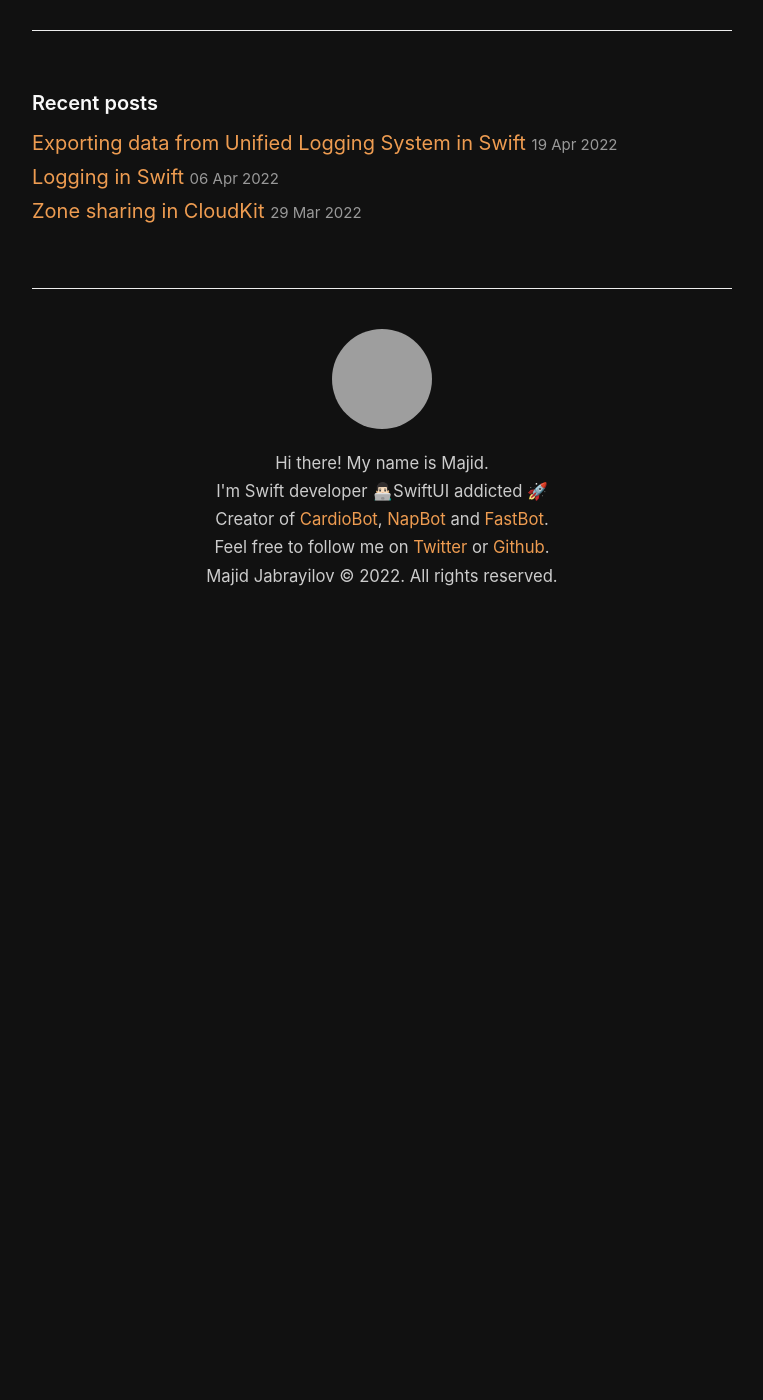
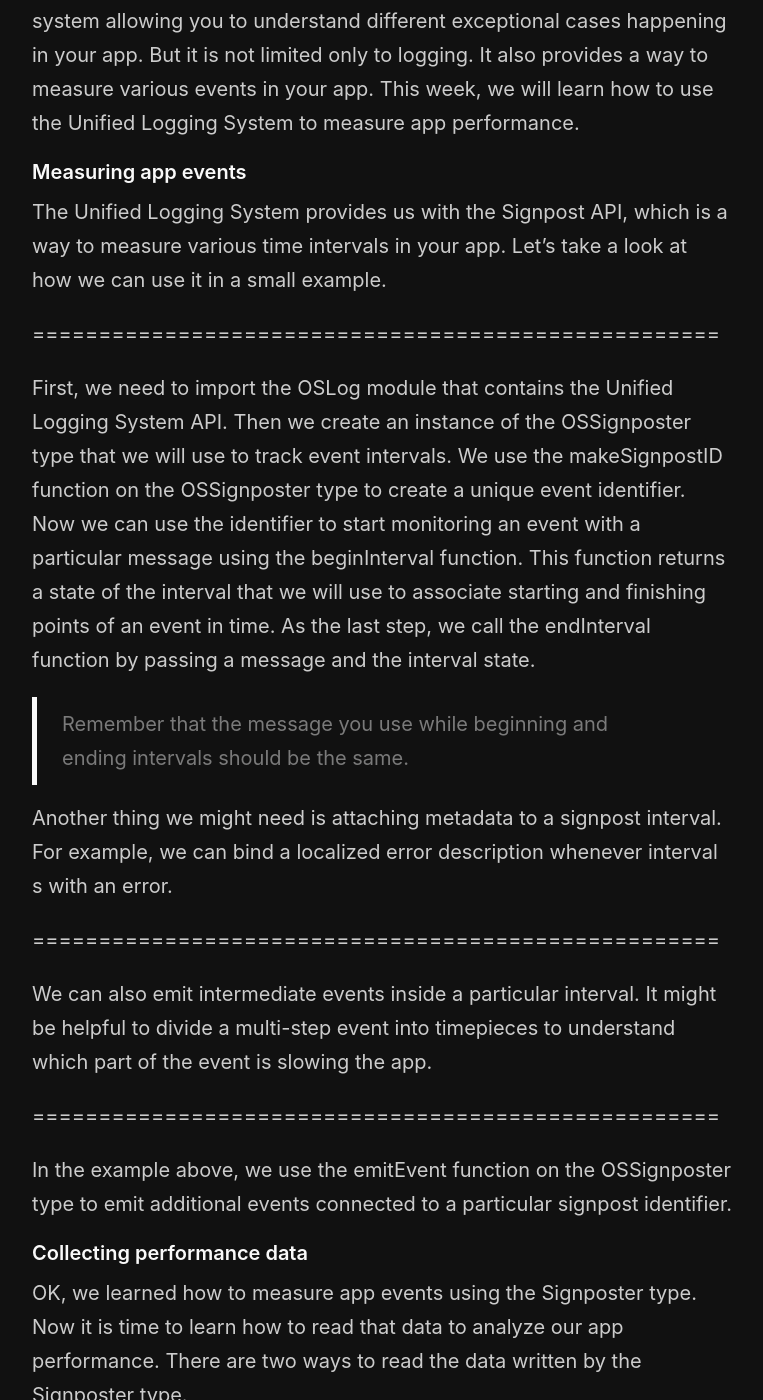
Before and after one commit to mecid/mecid.github.io, a Jekyll site: the page built from _posts/2022-05-04-measuring-app-performance-in-swift.md, in a window 1280 px wide and 1400 px high, scrolled down 306 px. Shown: the whole window, without its empty margins (258-1021 px from the left). Built offline with Jekyll 4.4.1, drawn with Linux system fonts in a browser that asks for light colours; before the commit the page ends 936 px from its top, so only the background shows below that; some of the changed text lies outside the part shown; grey boxes are pictures that could not be loaded.

Commit message:
measuring app performance post content added.

```diff
--- a/_posts/2022-05-04-measuring-app-performance-in-swift.md
+++ b/_posts/2022-05-04-measuring-app-performance-in-swift.md
@@ -2,3 +2,40 @@
 title: Measuring app performance in Swift
 layout: post
 ---
+
+The Unified Logging System is a great way to build a proper logging system allowing you to understand different exceptional cases happening in your app. But it is not limited only to logging. It also provides a way to measure various events in your app. This week, we will learn how to use the Unified Logging System to measure app performance.
+
+#### Measuring app events
+The Unified Logging System provides us with the Signpost API, which is a way to measure various time intervals in your app. Let's take a look at how we can use it in a small example.
+
+====================================================
+
+First, we need to import the OSLog module that contains the Unified Logging System API. Then we create an instance of the OSSignposter type that we will use to track event intervals. We use the makeSignpostID function on the OSSignposter type to create a unique event identifier. Now we can use the identifier to start monitoring an event with a particular message using the beginInterval function. This function returns a state of the interval that we will use to associate starting and finishing points of an event in time. As the last step, we call the endInterval function by passing a message and the interval state.
+
+> Remember that the message you use while beginning and ending intervals should be the same.
+
+Another thing we might need is attaching metadata to a signpost interval. For example, we can bind a localized error description whenever interval s with an error.
+
+====================================================
+
+We can also emit intermediate events inside a particular interval. It might be helpful to divide a multi-step event into timepieces to understand which part of the event is slowing the app.
+
+====================================================
+
+In the example above, we use the emitEvent function on the OSSignposter type to emit additional events connected to a particular signpost identifier.
+
+#### Collecting performance data
+OK, we learned how to measure app events using the Signposter type. Now it is time to learn how to read that data to analyze our app performance. There are two ways to read the data written by the Signposter type.
+
+First, we can use the Instruments app to visualize all the performance data nicely. The second is a programmatic way of exporting performance data from the user devices using the OSLogStore type.
+
+Let's start with the simplest one. While debugging your app via Xcode, you can build the app for profiling by pressing CMD + I. In the opened Instruments app, choose the Logging template. It contains both logs and signposts. Now run the app by pressing the record button and start interacting and producing events in your app.
+
+=================Image===============================
+
+Instruments app is a great way to profile your app locally, but sometimes we need data from the user devices. In this case, we can export the signpost data using the OSLogStore type.
+
+====================================================
+
+#### Conclusion
+Today we learned how to use the Unified Logging System to measure and collect performance data of our apps. Understanding the performance of particular events is crucial for building a great user experience. Fortunately, we can quickly achieve that by using the Unified Logging System.
```
